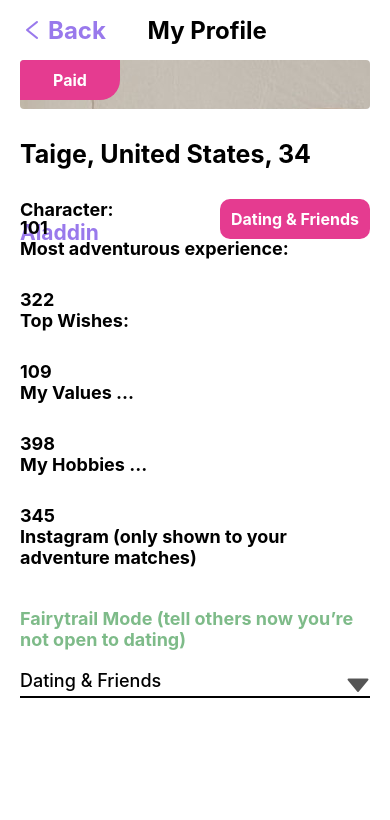
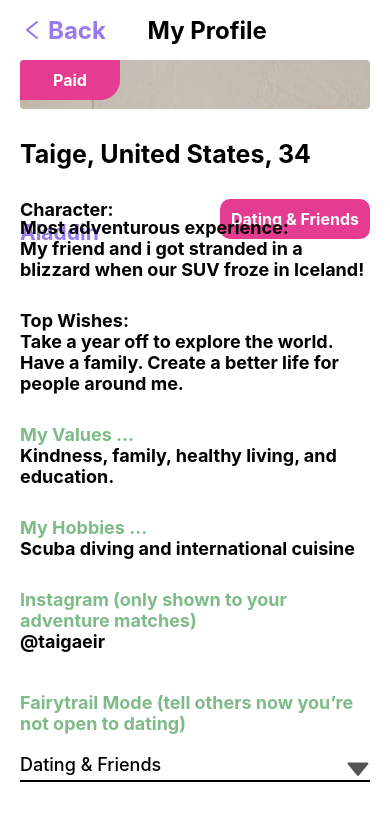
Before and after one commit to daltbunker/Fairytrail, a React Native app: screen / in a window 390 px wide. Shown: the top 820 px of the page. Built offline with nearby package versions, Linux system fonts and the light colour scheme.

Commit message:
refactored AboutCardList to use Map method

```diff
--- a/components/AboutCard.js
+++ b/components/AboutCard.js
@@ -1,17 +1,17 @@
 import React from 'react';
 import {View, Text, StyleSheet} from 'react-native';
 
-const AboutCard = ({card, cardHeight}) => {
+const AboutCard = ({card}) => {
   return (
-    <View style={styles.aboutCardContainer}>
-      <Text style={{...styles.text, color: card[2]}}>{card[0]}</Text>
-      <Text style={styles.text}>{card[1]}</Text>
+    <View style={styles.container}>
+      <Text style={{...styles.text, color: card[3]}}>{card[1]}</Text>
+      <Text style={styles.text}>{card[2]}</Text>
     </View>
   );
 };
 
 const styles = StyleSheet.create({
-  aboutCardContainer: {
+  container: {
     flexDirection: 'column',
     marginBottom: 30,
   },
--- a/components/AboutCardList.js
+++ b/components/AboutCardList.js
@@ -1,21 +1,20 @@
 import React from 'react';
-import {View, StyleSheet} from 'react-native';
+import {View, StyleSheet, Text} from 'react-native';
 import AboutCard from './AboutCard';
 
 const AboutCardList = ({cards}) => {
+  const AboutCards = cards.map(card => {
+    return <AboutCard card={card} key={card[0]} />;
+  });
   return (
-    <View style={styles.listContainer}>
-      <AboutCard card={cards[0]} />
-      <AboutCard card={cards[1]} />
-      <AboutCard card={cards[2]} />
-      <AboutCard card={cards[3]} />
-      <AboutCard card={cards[4]} />
+    <View style={styles.container}>
+      <Text>{AboutCards}</Text>
     </View>
   );
 };
 
 const styles = StyleSheet.create({
-  listContainer: {
+  container: {
     marginBottom: 10,
   },
 });
```
